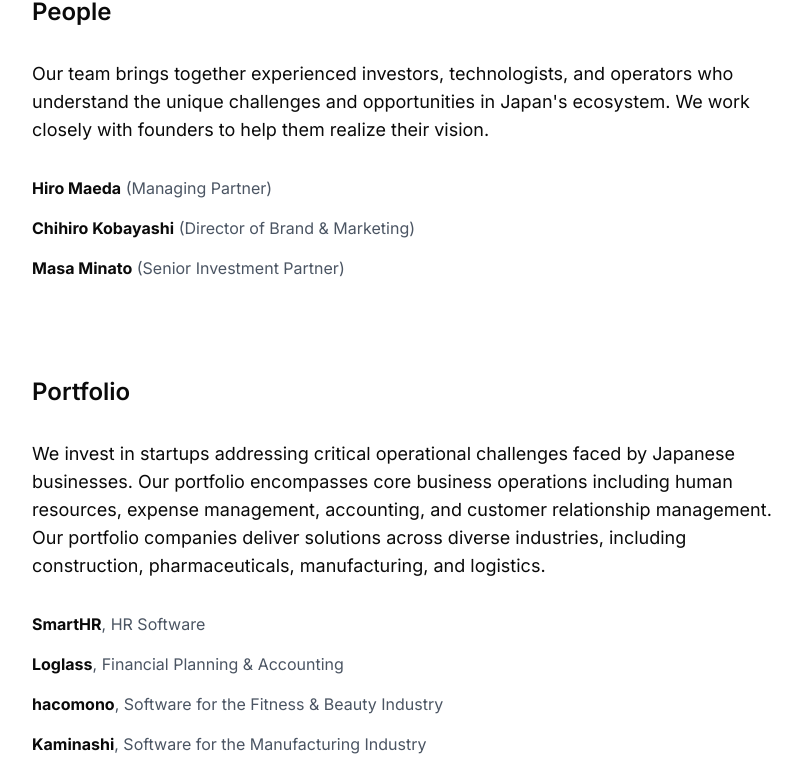
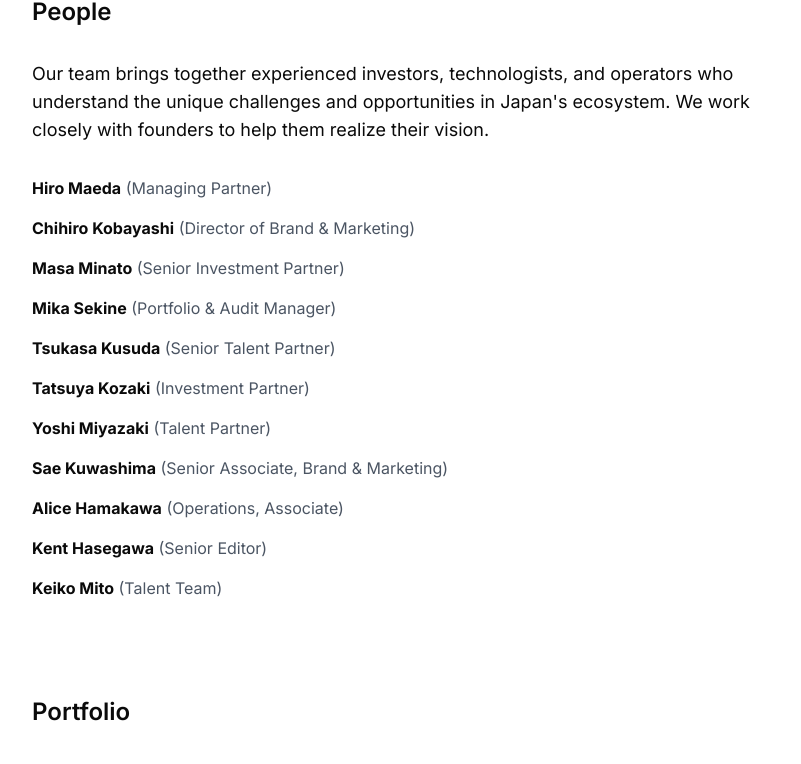
Before and after one commit to heromaeda/allstarglobal, a Next.js app: page / in a window 1280 px wide. Shown: the part 561-1325 px from the top of the page, without its empty margins (64-865 px from the left). Built offline with nearby package versions, Linux system fonts and the light colour scheme.

Commit message:
updated team names

```diff
--- a/app/page.tsx
+++ b/app/page.tsx
@@ -55,8 +55,39 @@
               <Link href="#" className="font-bold hover:underline">Masa Minato</Link>
               <span className="text-gray-600"> (Senior Investment Partner)</span>
             </li>
-
-          </ul>
+            <li>
+              <Link href="#" className="font-bold hover:underline">Mika Sekine</Link>
+              <span className="text-gray-600"> (Portfolio & Audit Manager)</span>
+           </li>
+            <li>
+              <Link href="#" className="font-bold hover:underline">Tsukasa Kusuda</Link>
+              <span className="text-gray-600"> (Senior Talent Partner)</span>
+           </li>
+            <li>
+              <Link href="#" className="font-bold hover:underline">Tatsuya Kozaki</Link>
+              <span className="text-gray-600"> (Investment Partner)</span>
+           </li>
+            <li>
+              <Link href="#" className="font-bold hover:underline">Yoshi Miyazaki</Link>
+              <span className="text-gray-600"> (Talent Partner)</span>
+           </li>
+            <li>
+              <Link href="#" className="font-bold hover:underline">Sae Kuwashima</Link>
+              <span className="text-gray-600"> (Senior Associate, Brand & Marketing)</span>
+           </li>
+            <li>
+              <Link href="#" className="font-bold hover:underline">Alice Hamakawa</Link>
+              <span className="text-gray-600"> (Operations, Associate)</span>
+           </li>
+            <li>
+              <Link href="#" className="font-bold hover:underline">Kent Hasegawa</Link>
+              <span className="text-gray-600"> (Senior Editor)</span>
+           </li>
+            <li>
+              <Link href="#" className="font-bold hover:underline">Keiko Mito</Link>
+              <span className="text-gray-600"> (Talent Team)</span>
+           </li>
+	 </ul>
         </section>
 
         {/* Portfolio Section */}
--- a/app/privacy-policy/page.tsx
+++ b/app/privacy-policy/page.tsx
@@ -8,7 +8,7 @@
       <header className="mb-24">
         <Link href="/" className="inline-block">
           <Image
-            src="/allstar_logo.png"
+            src="./allstar_logo.png"
             alt="ALL STAR"
             width={160}
             height={40}
--- a/next.config.js
+++ b/next.config.js
@@ -3,5 +3,5 @@
   images: {
     unoptimized: true
   },
-  basePath: '/allstarglobal' //comment out when running locally
+  // basePath: '/allstarglobal' //comment out when running locally
 }
```
